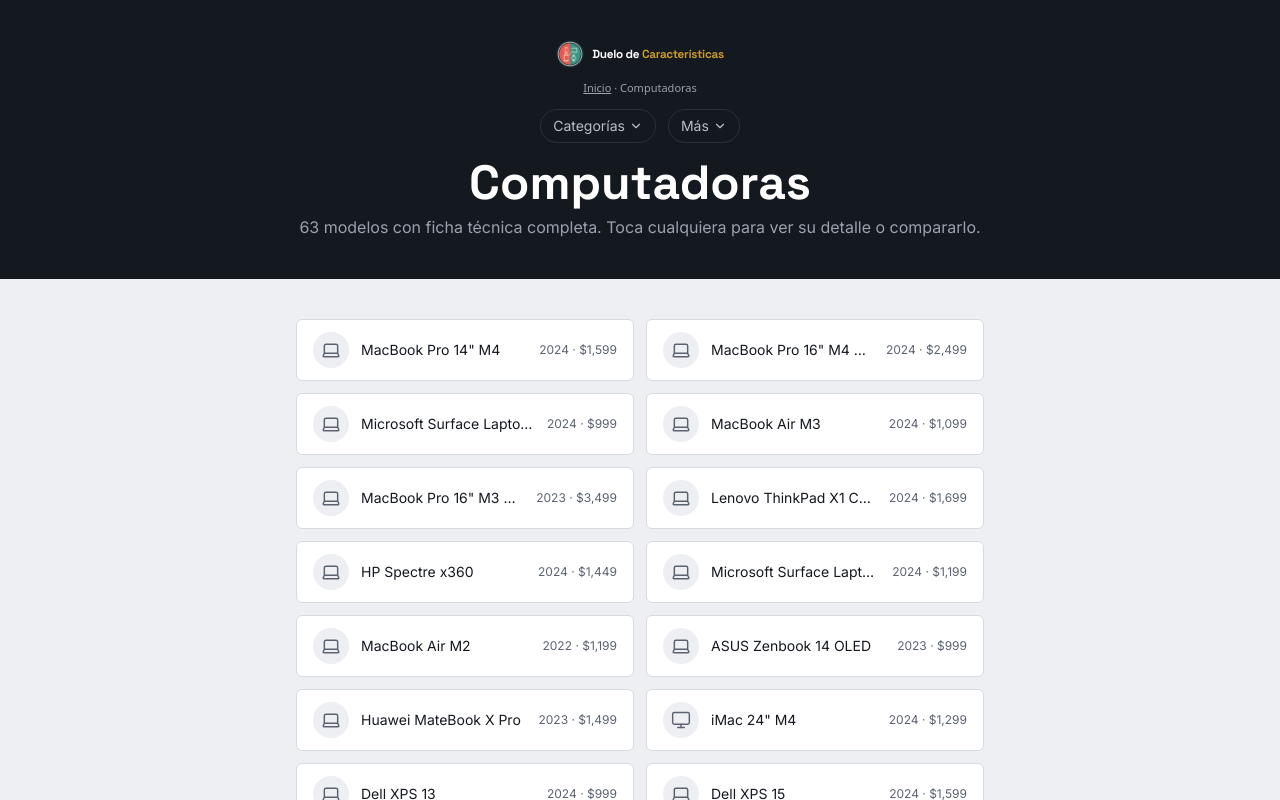
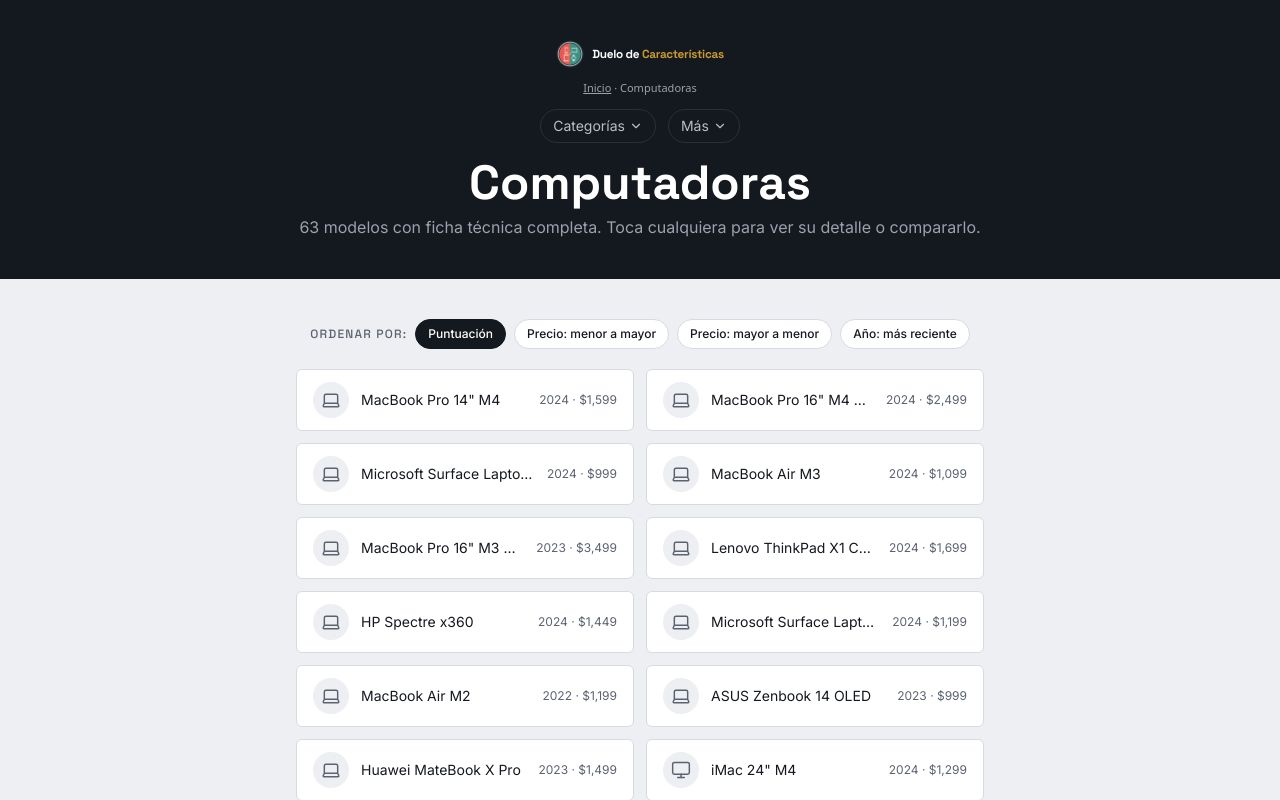
Before and after one commit to Francisco101299/comparador-dispositivos, a React (Vite) app: page /computadoras in a window 1280 px wide. Shown: the top 800 px of the page. Built offline with nearby package versions, Linux system fonts and the light colour scheme.

Commit message:
Update CategoryPage.jsx

```diff
--- a/src/pages/CategoryPage.jsx
+++ b/src/pages/CategoryPage.jsx
@@ -1,7 +1,9 @@
 // ============================================================================
 // src/pages/CategoryPage.jsx
-// Catálogo de /celulares, /computadoras o /tablets.
+// Catálogo de /celulares, /computadoras, /tablets o /relojes, con opción
+// de ordenar por puntuación, precio o año.
 // ============================================================================
+import { useState, useMemo } from "react";
 import { Link, useParams, Navigate } from "react-router-dom";
 import { COLORS, FONT_IMPORT } from "../data/theme";
 import { DEVICES, overallOf } from "../data/devices";
@@ -18,8 +20,22 @@ const VALID_TYPES = {
   relojes: { types: ["Smartwatch"], label: "Relojes" },
 };
 
+const SORT_OPTIONS = [
+  { key: "score", label: "Puntuación" },
+  { key: "priceLow", label: "Precio: menor a mayor" },
+  { key: "priceHigh", label: "Precio: mayor a menor" },
+  { key: "yearNew", label: "Año: más reciente" },
+];
+
+function parsePriceNumber(priceStr) {
+  if (!priceStr || typeof priceStr !== "string") return null;
+  const n = parseFloat(priceStr.replace(/[^0-9.]/g, ""));
+  return isNaN(n) ? null : n;
+}
+
 export default function CategoryPage() {
   const { slugType } = useParams();
+  const [sortBy, setSortBy] = useState("score");
   const config = VALID_TYPES[slugType];
   if (!config) {
     return <Navigate to="/404" replace />;
@@ -33,14 +49,30 @@ export default function CategoryPage() {
     { name: label, path: `/${slugType}` },
   ]);
 
-  const sorted = [...devices].sort((a, b) => overallOf(b) - overallOf(a));
+  const sorted = useMemo(() => {
+    const list = [...devices];
+    if (sortBy === "priceLow" || sortBy === "priceHigh") {
+      list.sort((a, b) => {
+        const pa = parsePriceNumber(a.price);
+        const pb = parsePriceNumber(b.price);
+        if (pa === null) return 1;
+        if (pb === null) return -1;
+        return sortBy === "priceLow" ? pa - pb : pb - pa;
+      });
+    } else if (sortBy === "yearNew") {
+      list.sort((a, b) => (b.year || 0) - (a.year || 0));
+    } else {
+      list.sort((a, b) => overallOf(b) - overallOf(a));
+    }
+    return list;
+  }, [devices, sortBy]);
 
   return (
     <div className="min-h-screen w-full" style={{ backgroundColor: COLORS.bg }}>
       <SeoHead title={meta.title} description={meta.description} canonical={meta.canonical} jsonLd={jsonLd} />
       <style>{FONT_IMPORT}</style>
 
-      <div className="relative px-5 sm:px-10 pt-10 pb-8 sm:pb-10" style={{ backgroundColor: COLORS.panelDark }}>
+      <div className="relative overflow-hidden px-5 sm:px-10 pt-10 pb-8 sm:pb-10" style={{ backgroundColor: COLORS.panelDark }}>
         <div className="max-w-3xl mx-auto text-center">
           <div className="flex justify-center mb-3">
             <Logo size={28} />
@@ -60,6 +92,29 @@ export default function CategoryPage() {
 
       <div className="max-w-3xl mx-auto px-5 sm:px-10 py-10">
         <h2 className="sr-only">Listado de {label.toLowerCase()}</h2>
+
+        <div className="flex items-center justify-center gap-2 flex-wrap mb-5">
+          <span className="text-xs uppercase tracking-widest" style={{ color: COLORS.muted, fontFamily: "'Space Grotesk', sans-serif" }}>
+            Ordenar por:
+          </span>
+          {SORT_OPTIONS.map((opt) => (
+            <button
+              key={opt.key}
+              type="button"
+              onClick={() => setSortBy(opt.key)}
+              className="text-xs px-3 py-1.5 rounded-full font-medium transition-colors"
+              style={{
+                backgroundColor: sortBy === opt.key ? COLORS.ink : "#fff",
+                color: sortBy === opt.key ? "#fff" : COLORS.ink,
+                border: `1px solid ${sortBy === opt.key ? COLORS.ink : COLORS.line}`,
+                fontFamily: "'Inter', sans-serif",
+              }}
+            >
+              {opt.label}
+            </button>
+          ))}
+        </div>
+
         <ul className="grid grid-cols-1 sm:grid-cols-2 gap-3">
           {sorted.map((d) => (
             <li key={d.id}>
@@ -68,7 +123,6 @@ export default function CategoryPage() {
                 className="flex items-center justify-between gap-3 rounded-md px-4 py-3 text-sm hover:bg-[#F3F4F7] transition-colors"
                 style={{ backgroundColor: "#fff", border: `1px solid ${COLORS.line}`, fontFamily: "'Inter', sans-serif" }}
               >
-
                 <span className="flex items-center gap-3 min-w-0">
                   <DeviceIcon device={d} size={36} />
                   <span style={{ color: COLORS.ink }} className="truncate">{d.name}</span>
@@ -81,4 +135,4 @@ export default function CategoryPage() {
       </div>
     </div>
   );
-        }
+}
```
